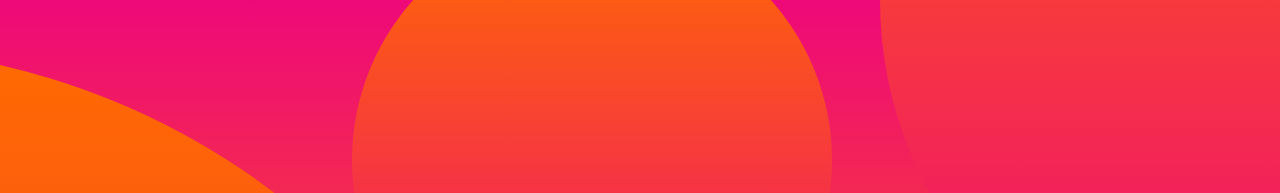
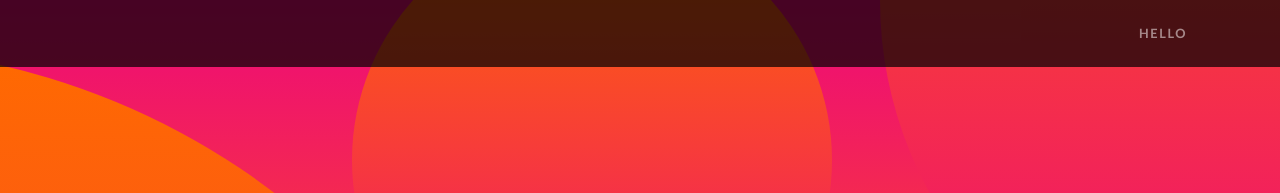
Before and after one commit to orcasoft-net/orcasoft-net.github.io, a website: page index.html in a window 1280 px wide. Shown: the top 193 px of the page. Drawn offline with Linux system fonts and the light colour scheme.

Commit message:
Update index.html

```diff
--- a/index.html
+++ b/index.html
@@ -25,24 +25,21 @@
 <body>
 
   <!-- Navigation -->
-  <!-- <nav class="navbar navbar-expand-lg navbar-dark navbar-custom fixed-top">
+  <nav class="navbar navbar-expand-lg navbar-dark navbar-custom fixed-top">
     <div class="container">
-      <a class="navbar-brand" href="#">Start Bootstrap</a>
+      <a class="navbar-brand" href="#"></a>
       <button class="navbar-toggler" type="button" data-toggle="collapse" data-target="#navbarResponsive" aria-controls="navbarResponsive" aria-expanded="false" aria-label="Toggle navigation">
         <span class="navbar-toggler-icon"></span>
       </button>
       <div class="collapse navbar-collapse" id="navbarResponsive">
         <ul class="navbar-nav ml-auto">
           <li class="nav-item">
-            <a class="nav-link" href="#">Sign Up</a>
-          </li>
-          <li class="nav-item">
-            <a class="nav-link" href="#">Log In</a>
+            <a class="nav-link" href="mailto:hi@orcasoft.net">Hello</a>
           </li>
         </ul>
       </div>
     </div>
-  </nav> -->
+  </nav>
 
   <header class="masthead text-center text-white">
     <div class="masthead-content">
```
